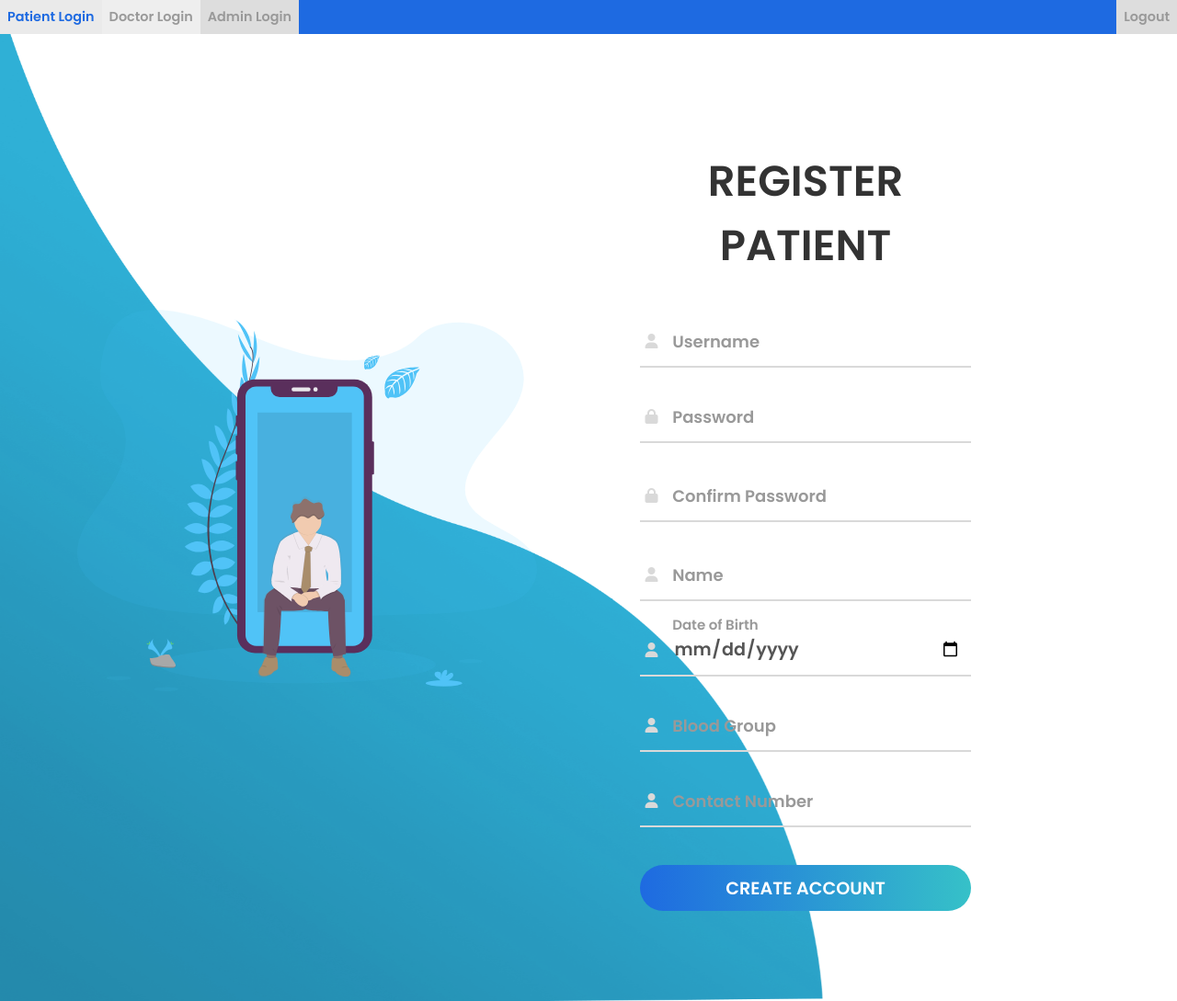
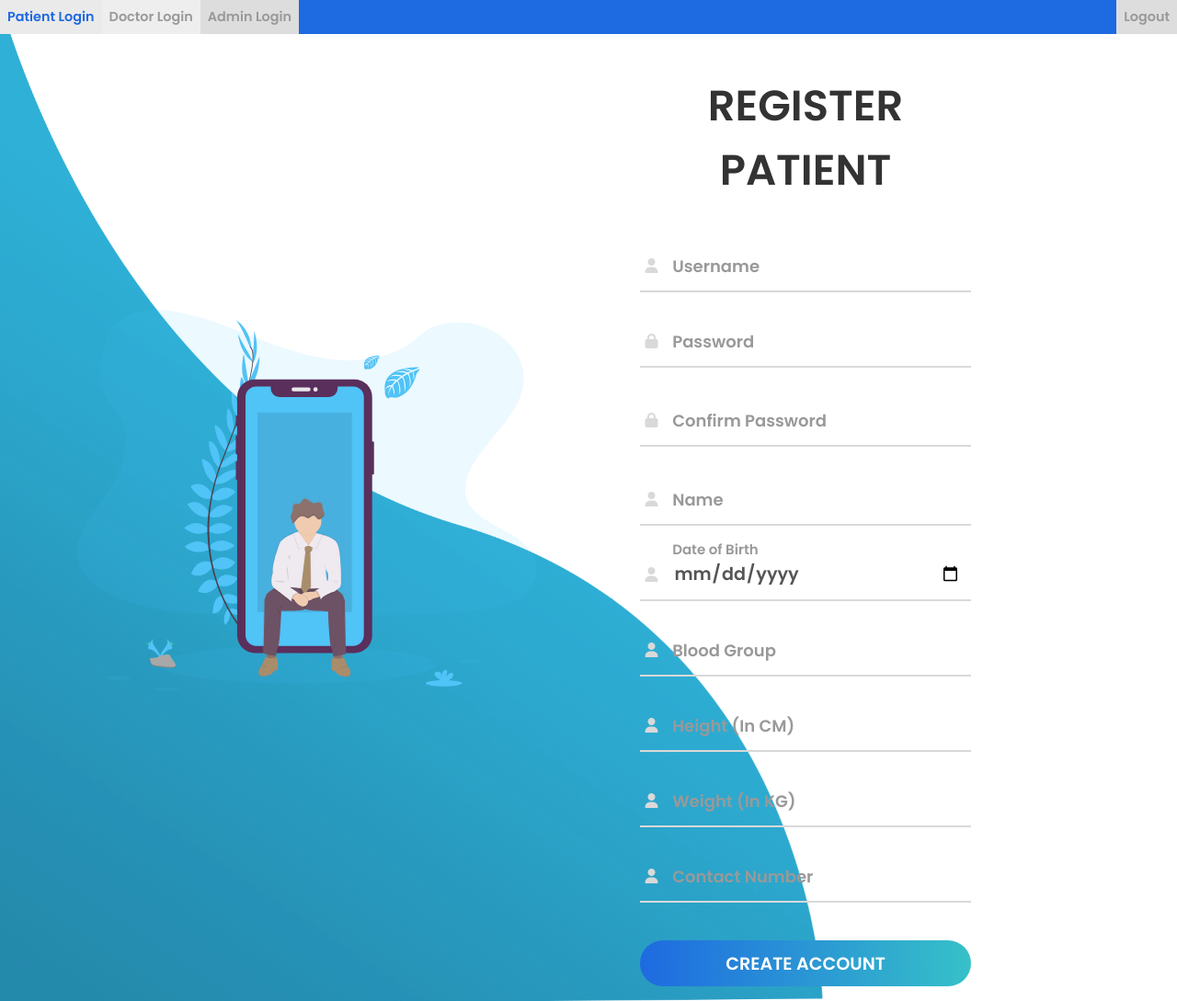
Before and after one commit to SmilinJasper/patient-monitoring-platform, a PHP site: page /patient_registration_form.php in a window 1280 px wide. Shown: the whole page at 92% size. Run offline with PHP 8.4, Linux system fonts and the light colour scheme; some libraries are stand-ins or nearby versions.

Commit message:
add-height-weight-input-patient-registration

```diff
--- a/doctor_dashboard.php
+++ b/doctor_dashboard.php
@@ -69,7 +69,7 @@
                             <tr>
                                 <td>" . $row['id'] . "</td>
                                 <td>" . $row['name'] . "</td>
-                                <td><a class='button'>View Patient</a></td>
+                                <td><a class='button' href='view_patient.php?id='" . $row['id'] . "''>View Patient</a></td>
                                 <td><a class='button remove-account-button' href='remove_account.php?account_type=patient&id=" . $row['id'] . "'>Remove</a></td>
                             </tr>
                             ";
--- a/patient_registration_form.php
+++ b/patient_registration_form.php
@@ -95,10 +95,12 @@ if ($_SERVER["REQUEST_METHOD"] == "POST") {
         $patient_date_of_birth = $_POST["patient-date-of-birth"];
         $patient_age = date_diff(date_create($patient_date_of_birth), date_create("today"))->y;
         $patient_blood_group = $_POST["patient-blood-group"];
+        $patient_height = $_POST["patient-height"];
+        $patient_weight = $_POST["patient-weight"];
         $patient_contact_number = $_POST["patient-contact-number"];
 
         // Save doctor profile details in the databse
-        $sql = "INSERT INTO patient_profiles (id, name, date_of_birth, age, blood_group, contact_number) VALUES ('$patient_id', '$patient_name', '$patient_date_of_birth', '$patient_age', '$patient_blood_group', '$patient_contact_number')";
+        $sql = "INSERT INTO patient_profiles (id, name, date_of_birth, age, blood_group, height, weight, contact_number) VALUES ('$patient_id', '$patient_name', '$patient_date_of_birth', '$patient_age', '$patient_blood_group', '$patient_height', '$patient_weight', '$patient_contact_number')";
 
         if (mysqli_query($conn, $sql)) {
             // Redirect to login page
@@ -239,6 +241,30 @@ if ($_SERVER["REQUEST_METHOD"] == "POST") {
                         <i class="fas fa-user"></i>
                     </div>
                     <div class="div">
+                        <label for="input-height">
+                            <h5>Height (In CM)</h5>
+                        </label>
+                        <input id="input-height" name="patient-height" type="number" class="input" maxlength="3" required>
+                    </div>
+                </div>
+
+                <div class="input-div">
+                    <div class="i">
+                        <i class="fas fa-user"></i>
+                    </div>
+                    <div class="div">
+                        <label for="input-weight">
+                            <h5>Weight (In KG)</h5>
+                        </label>
+                        <input id="input-weight" name="patient-weight" type="number" class="input" maxlength="3" required>
+                    </div>
+                </div>
+
+                <div class="input-div">
+                    <div class="i">
+                        <i class="fas fa-user"></i>
+                    </div>
+                    <div class="div">
                         <label for="input-contact-number">
                             <h5>Contact Number</h5>
                         </label>
```
